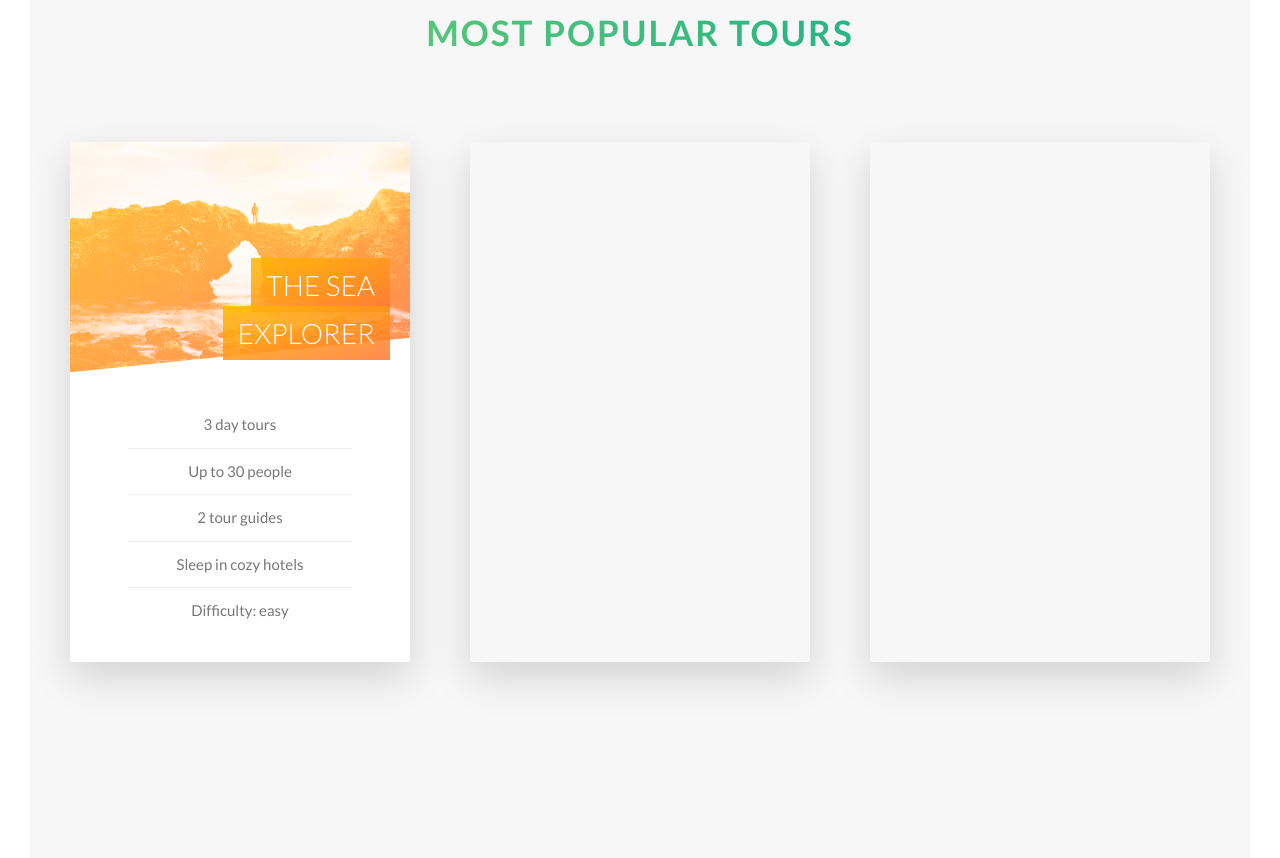
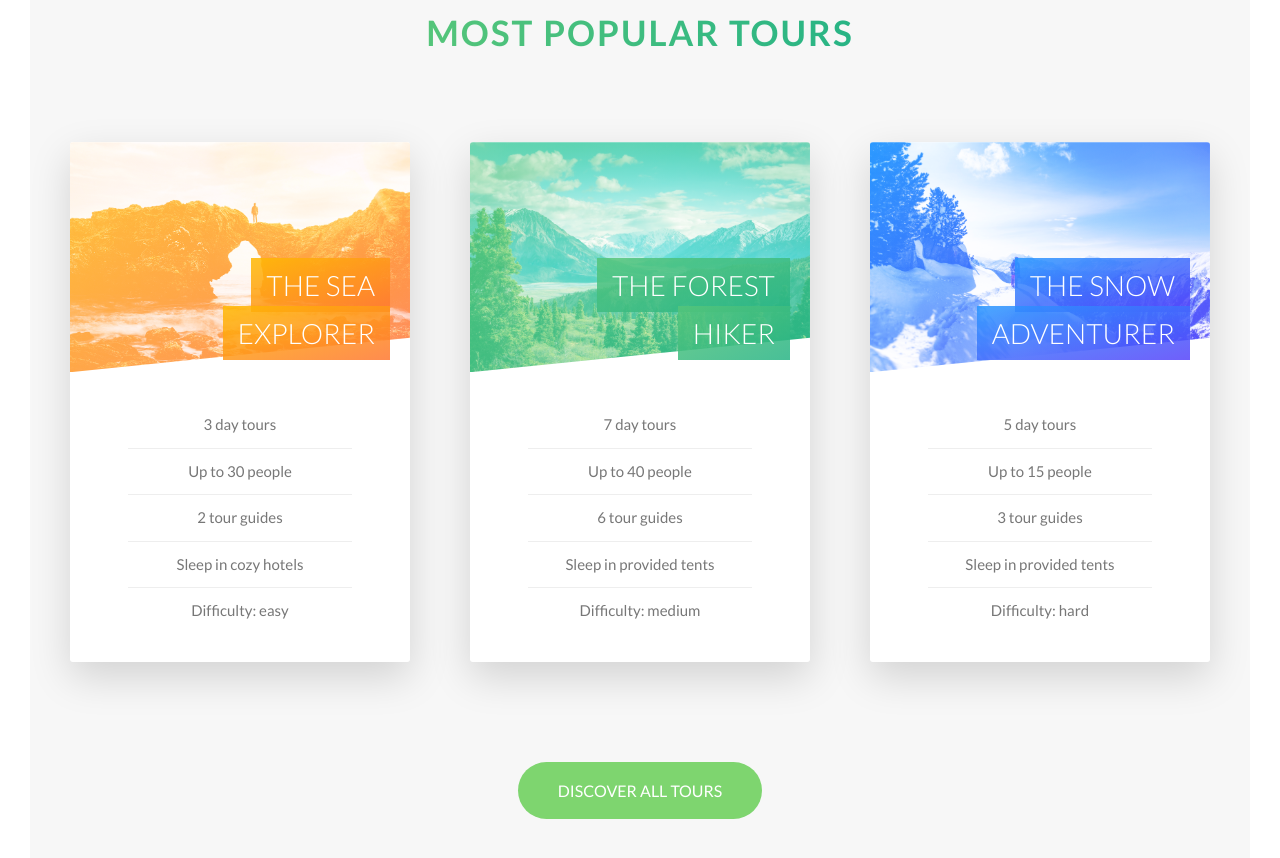
Before and after one commit to Rogger794/natours, a website: page index.html in a window 1280 px wide. Shown: the part 2363-3221 px from the top of the page. Drawn offline with Linux system fonts and the light colour scheme.

Commit message:
tour section-part 3

```diff
--- a/index.html
+++ b/index.html
@@ -126,24 +126,83 @@
                       </div>
                     </div>
                     <div class="card__side card__side--back card__side--back-1">
-                      Back
+                      <div class="card__cta">
+                        <div class="card__price-box">
+                          <p class="card__price-only">Only</p>
+                          <p class="card__price-value">$297</p>
+                        </div>
+                        <a href="#" class="btn btn--white">Book now!</a>
+                      </div>
                     </div>
                   </div>
                 </div>
                 <div class="col-1-of-3">
                   <div class="card">
-                    <div class="card__side">
-
+                    <div class="card__side card__side--front">
+                      <div class="card__picture card__picture--2">
+                        &nbsp;
+                      </div>
+                      <h4 class="card__heading">
+                        <span class="card__heading-span card__heading-span--2">
+                            The Forest Hiker
+                        </span>
+                      </h4>
+                      <div class="card__details">
+                        <ul>
+                          <li>7 day tours</li>
+                          <li>Up to 40 people</li>
+                          <li>6 tour guides</li>
+                          <li>Sleep in provided tents</li>
+                          <li>Difficulty: medium</li>
+                        </ul>
+                      </div>
+                    </div>
+                    <div class="card__side card__side--back card__side--back-2">
+                      <div class="card__cta">
+                        <div class="card__price-box">
+                          <p class="card__price-only">Only</p>
+                          <p class="card__price-value">$497</p>
+                        </div>
+                        <a href="#" class="btn btn--white">Book now!</a>
+                      </div>
                     </div>
                   </div>
                 </div>
                 <div class="col-1-of-3">
                   <div class="card">
-                    <div class="card__side">
-
+                    <div class="card__side card__side--front">
+                      <div class="card__picture card__picture--3">
+                        &nbsp;
+                      </div>
+                      <h4 class="card__heading">
+                        <span class="card__heading-span card__heading-span--3">
+                            The Snow Adventurer
+                        </span>
+                      </h4>
+                      <div class="card__details">
+                        <ul>
+                          <li>5 day tours</li>
+                          <li>Up to 15 people</li>
+                          <li>3 tour guides</li>
+                          <li>Sleep in provided tents</li>
+                          <li>Difficulty: hard</li>
+                        </ul>
+                      </div>
+                    </div>
+                    <div class="card__side card__side--back card__side--back-3">
+                      <div class="card__cta">
+                        <div class="card__price-box">
+                          <p class="card__price-only">Only</p>
+                          <p class="card__price-value">$897</p>
+                        </div>
+                        <a href="#" class="btn btn--white">Book now!</a>
+                      </div>
                     </div>
                   </div>
                 </div>
+              </div>
+              <div class="u-center-text u-margin-top-huge">
+                <a href="#" class="btn btn--green">Discover all tours</a>
               </div>
             </section>
         </main>
--- a/sass/base/_utilities.scss
+++ b/sass/base/_utilities.scss
@@ -13,3 +13,11 @@
 .u-margin-bottom-big {
   margin-bottom: 8rem;
 }
+
+.u-margin-top-big {
+  margin-top: 8rem;
+}
+
+.u-margin-top-huge {
+  margin-top: 10rem;
+}
--- a/sass/components/_button.scss
+++ b/sass/components/_button.scss
@@ -32,6 +32,15 @@
 
         &::after{
             background-color: $color-white;
+        }
+    }
+
+    &--green{
+        background-color: $color-primary;
+        color: $color-white;
+
+        &::after{
+            background-color: $color-primary;
         }
     }
 
--- a/sass/components/_card.scss
+++ b/sass/components/_card.scss
@@ -28,7 +28,21 @@
       transform: rotateY(180deg);
 
       &-1{
-        background-image: linear-gradient(to right bottom, $color-secondary-light, $color-secondary-dark);
+        background-image: linear-gradient(to right bottom,
+        $color-secondary-light,
+        $color-secondary-dark);
+      }
+
+      &-2{
+        background-image: linear-gradient(to right bottom,
+        $color-primary-light,
+        $color-primary-dark);
+      }
+
+      &-3{
+        background-image: linear-gradient(to right bottom,
+        $color-tertiary-light,
+        $color-tertiary-dark);
       }
     }
   }
@@ -49,15 +63,24 @@
     clip-path: polygon(0 0, 100% 0, 100% 85%, 0 100%);
 
     &--1{
-      background-image: linear-gradient(to right bottom, $color-secondary-light, $color-secondary-dark),url(../img/nat-5.jpg);
+      background-image: linear-gradient(to right bottom,
+      $color-secondary-light,
+      $color-secondary-dark),
+      url(../img/nat-5.jpg);
     }
 
     &--2{
-      background-image: url(../img/nat-5.jpg);
+      background-image: linear-gradient(to right bottom,
+      $color-primary-light,
+      $color-primary-dark),
+      url(../img/nat-6.jpg);
     }
 
     &--3{
-      background-image: url(../img/nat-5.jpg);
+      background-image: linear-gradient(to right bottom,
+      $color-tertiary-light,
+      $color-tertiary-dark),
+      url(../img/nat-7.jpg);
     }
   }
 
@@ -83,6 +106,18 @@
       rgba($color-secondary-light,.85),
       rgba($color-secondary-dark,.85));
     }
+
+    &--2{
+      background-image: linear-gradient(to right bottom,
+      rgba($color-primary-light,.85),
+      rgba($color-primary-dark,.85));
+    }
+
+    &--3{
+      background-image: linear-gradient(to right bottom,
+      rgba($color-tertiary-light,.85),
+      rgba($color-tertiary-dark,.85));
+    }
   }
 
   &__details{
@@ -105,4 +140,29 @@
       }
     }
   }
+  // BACK SIDE STYLING
+  &__cta{
+    position: absolute;
+    top: 50%;
+    left: 50%;
+    transform: translate(-50%, -50%);
+    width: 90%;
+    text-align: center;
+  }
+
+  &__price-box{
+    text-align: center;
+    color: $color-white;
+    margin-bottom: 8rem;
+  }
+
+  &__price-only{
+    font-size: 1.4rem;
+    text-transform: uppercase;
+  }
+
+  &__price_value{
+    font-size: 6rem;
+    font-weight: 100;
+  }
 }
```
Also changed, not shown: css/style.css, 1 other file.
